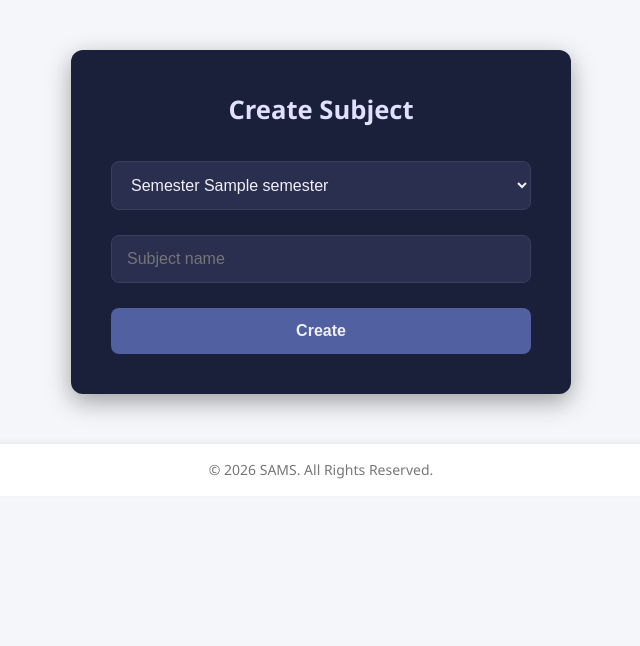
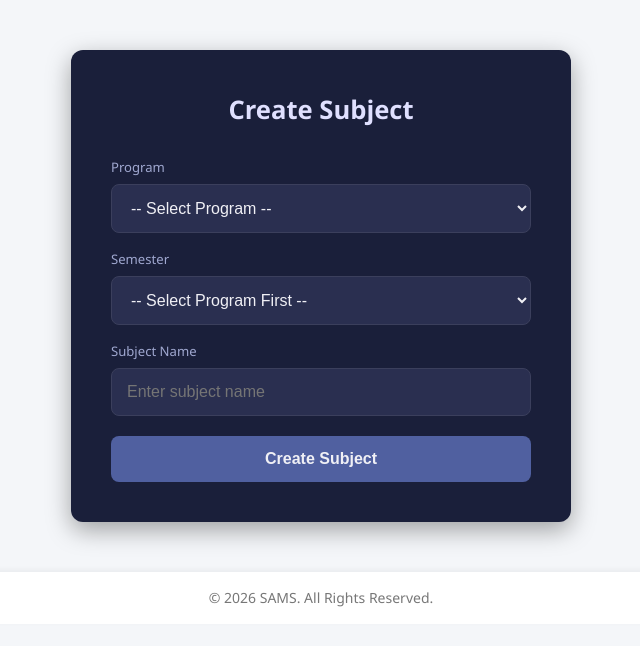
Before and after one commit to Bikashxkhanal/sams, a PHP site: template app/views/admin/subject_create.php in a window 1280 px wide. Shown: the part 78-724 px from the top of the page, without its empty margins (319-959 px from the left). Run offline with PHP 8.4, Linux system fonts and the light colour scheme; the template is opened without the code that fills it: most values are stand-ins (such as "Sample title", 1, 10 or a date in 2020).

Commit message:
neccessary changes made

```diff
--- a/app/controllers/AdminController.php
+++ b/app/controllers/AdminController.php
@@ -63,14 +63,15 @@
     Auth::role('ADMIN') || die("Unauthorized");
 
     $semesters = (new Semester())->all();
+    $programs  = (new Program())->all();
 
-        if($_POST){
+    if ($_POST) {
         (new Subject())->create($_POST['semester_id'], $_POST['name']);
         header("Location: /admin");
         exit;
     }
 
-        $this->view('admin/subject_create', compact('semesters'));
+    $this->view('admin/subject_create', compact('programs', 'semesters'));
 }
 
     /* USER (Teacher / Student) */
--- a/app/controllers/TeacherController.php
+++ b/app/controllers/TeacherController.php
@@ -72,7 +72,7 @@ class TeacherController {
         }
 
         // Reload after saving to prevent resubmission
-        header("Location: teacher/attendance&subject_id={$subjectId}");
+        header("Location: /teacher/attendance?subject_id={$subjectId}");
         exit;
     }
 
--- a/app/models/Semester.php
+++ b/app/models/Semester.php
@@ -14,7 +14,7 @@ class Semester extends Model {
     }
     public function create($programId,$name){
         $this->db->prepare(
-            "INSERT INTO semesters(program_id,name) VALUES(?,?)"
+            "INSERT INTO semesters(program_id,semester_no) VALUES(?,?)"
         )->execute([$programId,$name]);
     }
 }
--- a/app/views/admin/subject_create.php
+++ b/app/views/admin/subject_create.php
@@ -1,82 +1,107 @@
+<?php if (!empty($success)): ?>
+    <div class="alert-success">✅ Subject "<strong><?= htmlspecialchars($success) ?></strong>" created successfully!</div>
+<?php endif; ?>
+
 <form method="POST">
-<h3>Create Subject</h3>
+    <h3>Create Subject</h3>
 
-<select name="semester_id" required>
-<?php foreach($semesters as $s): ?>
-<option value="<?= $s['id'] ?>">
-Semester <?= $s['name'] ?>
-</option>
-<?php endforeach; ?>
-</select>
+    <label>Program</label>
+    <select name="program_id" id="program_select" required onchange="filterSemesters()">
+        <option value="">-- Select Program --</option>
+        <?php foreach ($programs as $p): ?>
+            <option value="<?= $p['id'] ?>"><?= htmlspecialchars($p['name']) ?></option>
+        <?php endforeach; ?>
+    </select>
 
-<input name="name" placeholder="Subject name" required>
-<button>Create</button>
+    <label>Semester</label>
+    <select name="semester_id" id="semester_select" required>
+        <option value="">-- Select Program First --</option>
+        <?php foreach ($semesters as $s): ?>
+            <option
+                value="<?= $s['id'] ?>"
+                data-program="<?= $s['program_id'] ?>"
+                class="semester-option"
+                style="display:none"
+            >
+                Semester <?= htmlspecialchars($s['semester_no']) ?>
+            </option>
+        <?php endforeach; ?>
+    </select>
+
+    <label>Subject Name</label>
+    <input type="text" name="name" placeholder="Enter subject name" required>
+
+    <button type="submit">Create Subject</button>
 </form>
 
-<style>/* Container for the subject form */
+<script>
+function filterSemesters() {
+    const programId = document.getElementById('program_select').value;
+    const semesterSelect = document.getElementById('semester_select');
+    const options = semesterSelect.querySelectorAll('.semester-option');
+    let hasOptions = false;
+
+    semesterSelect.value = '';
+
+    options.forEach(opt => {
+        const match = opt.dataset.program === programId;
+        opt.style.display = match ? '' : 'none';
+        if (match) hasOptions = true;
+    });
+
+    semesterSelect.options[0].text = programId
+        ? (hasOptions ? '-- Select Semester --' : '-- No semesters found --')
+        : '-- Select Program First --';
+}
+</script>
+
+<style>
 form {
-    max-width: 500px;        /* Same width as semester form */
-    margin: 50px auto;       /* Center horizontally with spacing from top */
-    padding: 40px;           /* Taller padding for a spacious feel */
-    background-color: #1a1f3a; /* Dark blue background */
+    max-width: 500px;
+    margin: 50px auto;
+    padding: 40px;
+    background-color: #1a1f3a;
     border-radius: 12px;
-    box-shadow: 0 8px 25px rgba(0, 0, 0, 0.35);
+    box-shadow: 0 8px 25px rgba(0,0,0,0.35);
     color: #f0f0f5;
     font-family: 'Segoe UI', Tahoma, Geneva, Verdana, sans-serif;
+    display: flex;
+    flex-direction: column;
+    gap: 6px;
 }
-
-/* Heading */
 form h3 {
     text-align: center;
-    margin-bottom: 30px;
+    margin-bottom: 10px;
     color: #e0e0ff;
     font-size: 1.6rem;
 }
-
-/* Select field */
-form select {
+form label {
+    font-size: 0.82rem;
+    color: #a0a8d0;
+    margin-top: 10px;
+}
+form select,
+form input {
     width: 100%;
     padding: 14px 15px;
-    margin-bottom: 25px;
     border: 1px solid #3b3f5c;
     border-radius: 8px;
     background-color: #2a2f50;
     color: #f0f0f5;
     font-size: 1rem;
     transition: all 0.3s ease;
+    box-sizing: border-box;
 }
-
-/* Select focus effect */
-form select:focus {
-    border-color: #5060a0;
-    background-color: #333a60;
-    outline: none;
-}
-
-/* Input field */
-form input {
-    width: 100%;
-    padding: 14px 15px;
-    margin-bottom: 25px;
-    border: 1px solid #3b3f5c;
-    border-radius: 8px;
-    background-color: #2a2f50;
-    color: #f0f0f5;
-    font-size: 1rem;
-    transition: all 0.3s ease;
-}
-
-/* Input focus effect */
+form select:focus,
 form input:focus {
     border-color: #5060a0;
     background-color: #333a60;
     outline: none;
 }
-
-/* Button */
 form button {
     width: 100%;
     padding: 14px;
+    margin-top: 14px;
     border: none;
     border-radius: 8px;
     background-color: #5060a0;
@@ -86,10 +111,20 @@ form button {
     cursor: pointer;
     transition: all 0.3s ease;
 }
-
-/* Button hover */
 form button:hover {
     background-color: #3d4a80;
-    box-shadow: 0 5px 15px rgba(0, 0, 0, 0.2);
+    box-shadow: 0 5px 15px rgba(0,0,0,0.2);
+}
+.alert-success {
+    max-width: 500px;
+    margin: 20px auto 0;
+    padding: 14px 20px;
+    background-color: #1a3a2a;
+    border: 1px solid #2d7a50;
+    border-radius: 8px;
+    color: #4caf82;
+    font-family: 'Segoe UI', Tahoma, Geneva, Verdana, sans-serif;
+    font-size: 1rem;
+    text-align: center;
 }
 </style>
```
Also changed, not shown: app/models/User.php (+5 -4 lines), app/views/admin/user_create.php (+110 -47 lines). Lines whose indentation alone changed are shown as unchanged.
